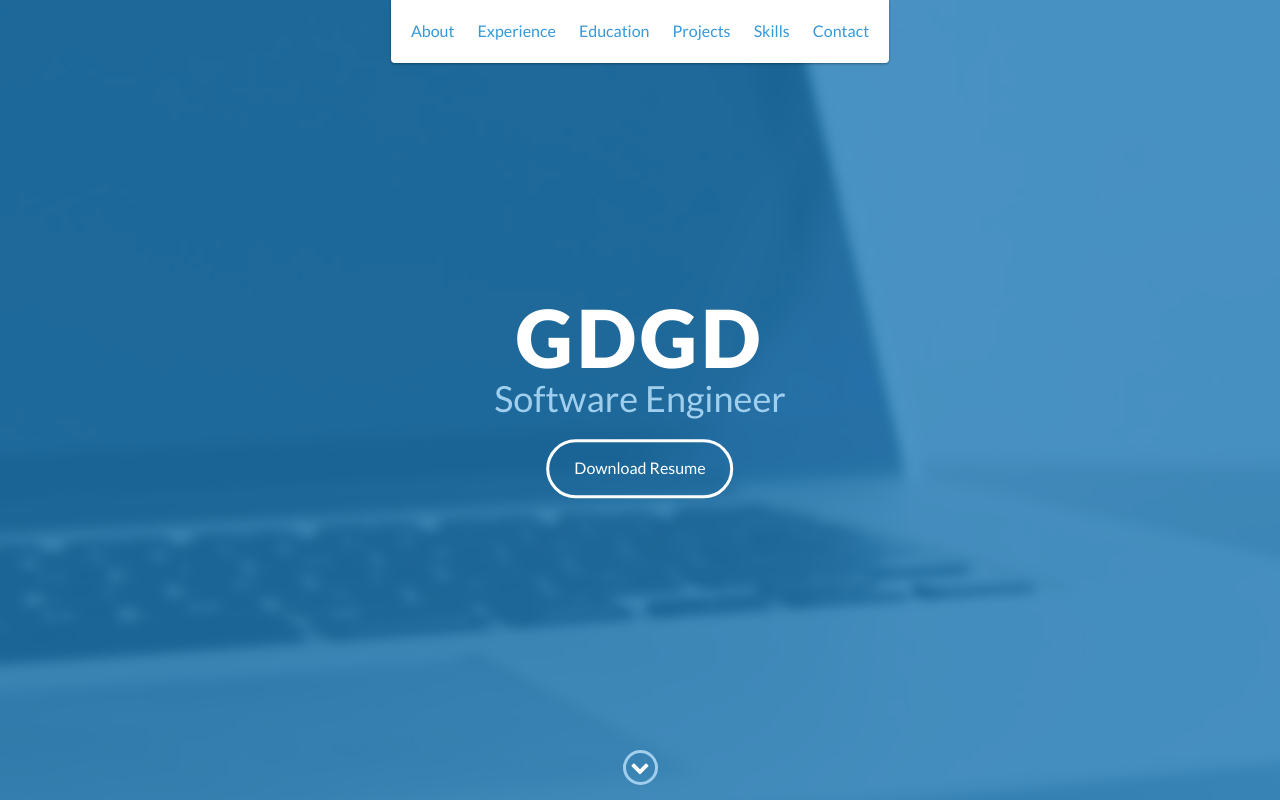
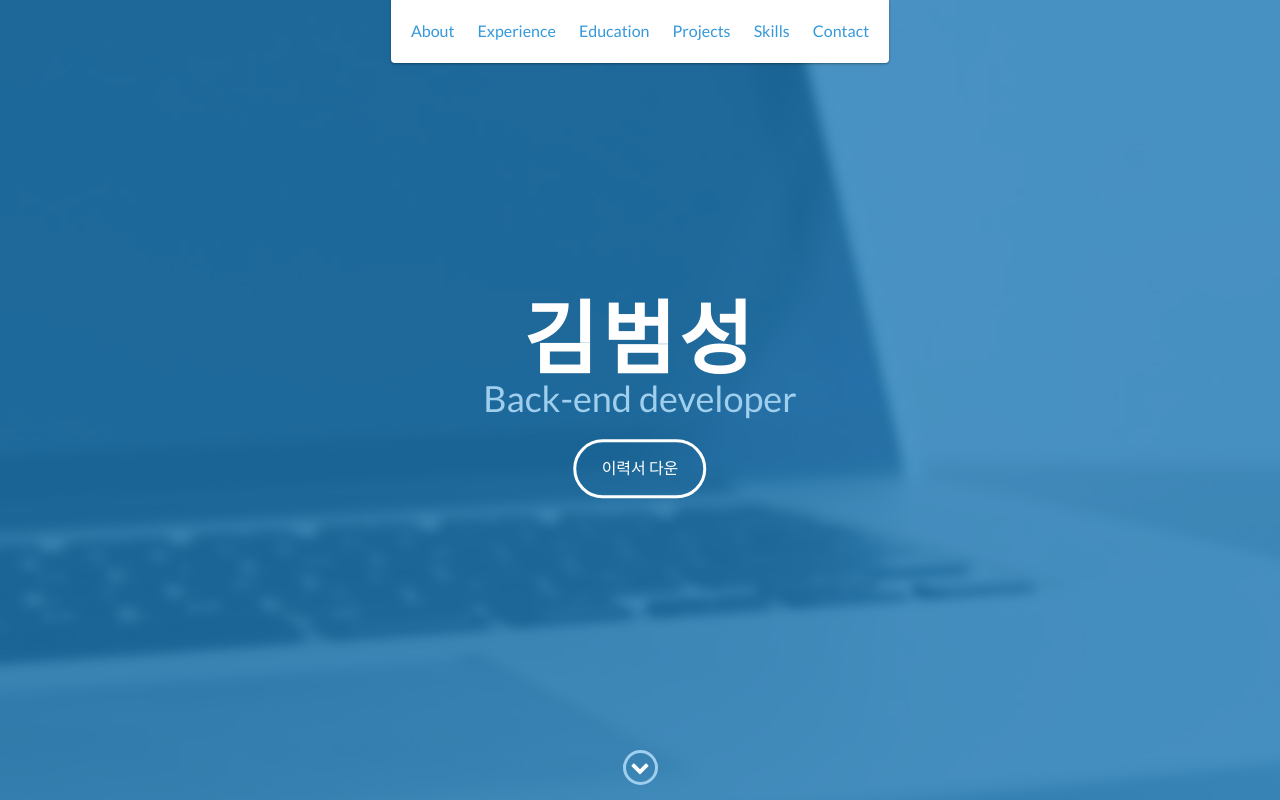
Before and after one commit to nimcopia/nimcopia.github.io, a website: page index.html in a window 1280 px wide. Shown: the top 800 px of the page. Drawn offline with nearby package versions, Linux system fonts and the light colour scheme.

Commit message:
Update index.html

```diff
--- a/index.html
+++ b/index.html
@@ -48,9 +48,9 @@
 
     <div id="lead">
         <div id="lead-content">
-            <h1>gdgd</h1>
-            <h2>Software Engineer</h2>
-            <a href="#" class="btn-rounded-white">Download Resume</a>
+            <h1>김범성</h1>
+            <h2>Back-end developer</h2>
+            <a href="#" class="btn-rounded-white">이력서 다운</a>
         </div>
         <!-- End #lead-content -->
 
```
